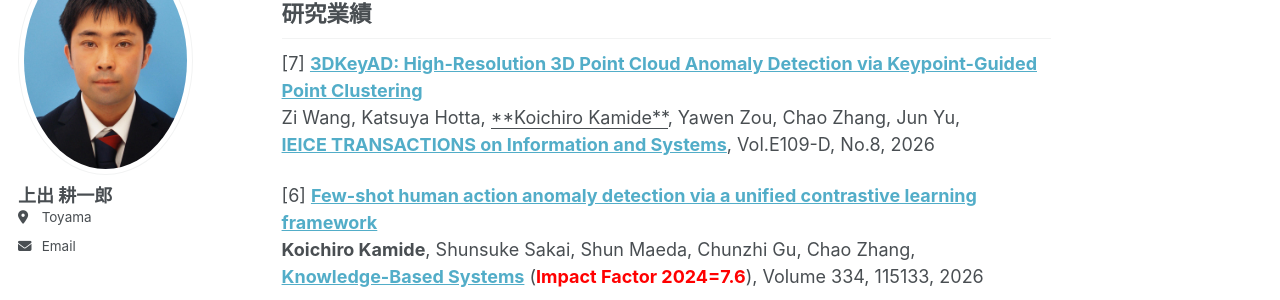
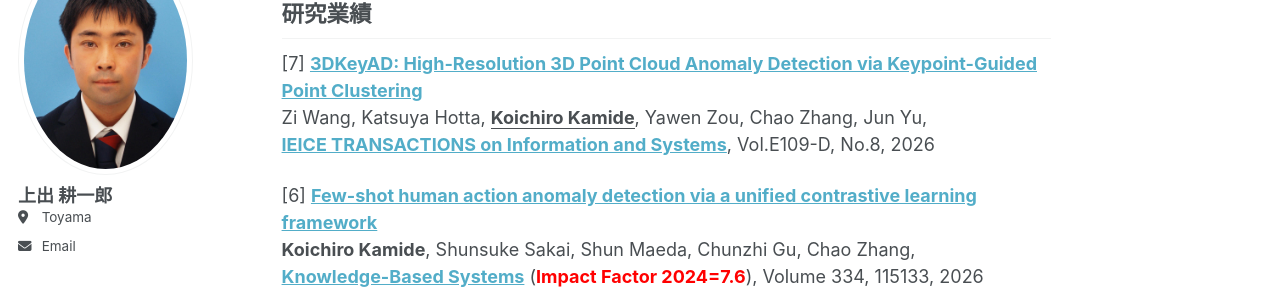
Before and after one commit to koichiro-kamide/koichiro-kamide.github.io, a Jekyll site: the page built from _pages/about.md, in a window 1280 px wide and 900 px high, scrolled down 375 px. Shown: the part 153-453 px from the top of the window. Built offline with Jekyll 4.4.1, drawn with Linux system fonts in a browser that asks for light colours.

```diff
--- a/_pages/about.md
+++ b/_pages/about.md
@@ -40,7 +40,7 @@ redirect_from:
 
 ## 研究業績
 [7] [**3DKeyAD: High-Resolution 3D Point Cloud Anomaly Detection via Keypoint-Guided Point Clustering**](https://github.com/bigbearbear520/3DKeyAD)
-Zi Wang, Katsuya Hotta, <u>**Koichiro Kamide**</u>, Yawen Zou, Chao Zhang, Jun Yu,
+Zi Wang, Katsuya Hotta, **<u>Koichiro Kamide</u>**, Yawen Zou, Chao Zhang, Jun Yu,
 [**IEICE TRANSACTIONS on Information and Systems**](https://globals.ieice.org/en_transactions/information), Vol.E109-D, No.8, 2026
 
 [6] [**Few-shot human action anomaly detection via a unified contrastive learning framework**](https://www.sciencedirect.com/science/article/pii/S0950705125021689)
```
